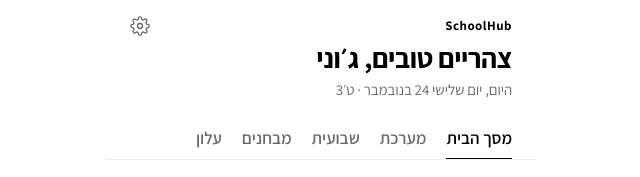
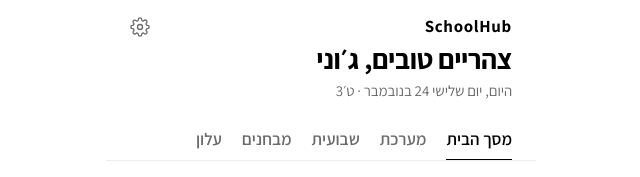
Before and after one commit to jhonnybub/school-hub, a plain HTML site: page index.html in a window 1280 px wide. Shown: the top 177 px of the page, 319-959 px from the left. Drawn offline with Linux system fonts and the light colour scheme.

Commit message:
Larger app name
Co-authored-by: jhonnybub <jhonnybub@users.noreply.github.com>

```diff
--- a/index.html
+++ b/index.html
@@ -365,7 +365,7 @@
     .about-info { font-size: 13px; }
     .settings-text { font-size: 15px; color: var(--muted); line-height: 1.45; margin-bottom: 8px; }
     #screen-settings .push-area { margin-top: 4px; }
-    .brand { margin: 0 0 6px; font-size: 13px; font-weight: 700; letter-spacing: 0.04em; color: var(--black); text-align: right; }
+    .brand { margin: 0 0 6px; font-size: 17px; font-weight: 700; letter-spacing: 0.04em; color: var(--black); text-align: right; }
 
     /* ---- Weekly timetable (מערכת שבועית) ---- */
     .week-days {
```
